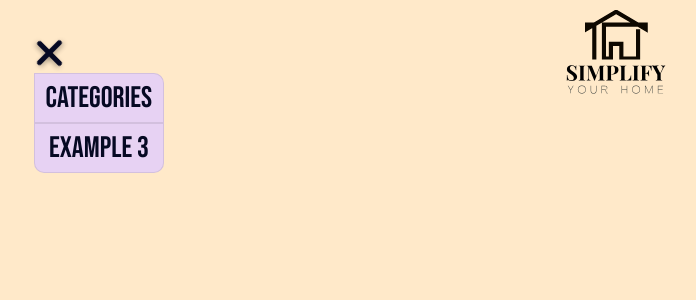
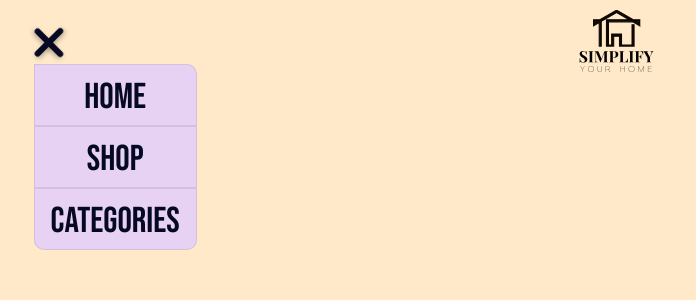
Before and after one commit to adambprograming/simplify-your-home, a Next.js app: page / in a window 1280 px wide. Both pictures are taken after a click on the element 73 px from the left and 53 px from the top of the page. Shown: the top 300 px of the page, without its empty margins (24-720 px from the left). Built offline with nearby package versions, Linux system fonts and the light colour scheme; a web font is replaced by a local one.

Commit message:
Make menu-dropdown reusable and added sublink option

```diff
--- a/app/globals.scss
+++ b/app/globals.scss
@@ -59,7 +59,6 @@ body{
 p {
     font-size: 1.6rem;
     font-family: var(--font-secondary), sans-serif;
-
 }
 
 h1 {
--- a/app/variables.scss
+++ b/app/variables.scss
@@ -18,6 +18,6 @@
 
 @media only screen and (min-width: 850px) {
     :root{
-        --multiplier: 2;
+        --multiplier: 1.5;
     }
 }
--- a/components/header/header.component.jsx
+++ b/components/header/header.component.jsx
@@ -8,16 +8,56 @@ import Image from "next/image";
 // Context
 
 // Componenets
-import MenuDropdown from "../menu-dropdown/menu-dropdown.component";
+import MenuDropdown from "../r-menu-dropdown/menu-dropdown.component";
 
 const Header = () => {
+  const menuDropDown = [
+    {
+      "content": "Home",
+      "itsScroll": false,
+      "href": "/",
+      "sublinksId": 0,
+      "sublinks": []
+    },
+    {
+      "content": "Shop",
+      "itsScroll": false,
+      "href": "/shop",
+      "sublinksId": 0,
+      "sublinks": []
+    },
+    {
+      "content": "Categories",
+      "itsScroll": false,
+      "href": "",
+      "sublinksId": 1,
+      "sublinks": [
+        {
+          "content": "Kitchen",
+          "itsScroll": false,
+          "href": "/shop?cat=kitchen",
+        },
+        {
+          "content": "Bathroom",
+          "itsScroll": false,
+          "href": "/shop?cat=bathroom",
+        },
+        {
+          "content": "Livingroom",
+          "itsScroll": false,
+          "href": "/shop?cat=livingroom",
+        }
+      ]
+    }
+  ]
+
   const handleLogoClick = () => {
     window.location.href = '/'
   }
   return (
     <header className="article-header">
       <div className="container-left">
-        <MenuDropdown></MenuDropdown>
+        <MenuDropdown links={menuDropDown} fontSize="24px" fontFamily="var(--font-primary), sans-serif" borderSize="1px" />
       </div>
       <div className="container-logo">
         <Image className="logo" src={Logo} alt="logo" onClick={handleLogoClick} />
--- a/components/menu-dropdown/menu-dropdown.component.jsx
+++ /dev/null
@@ -1,34 +0,0 @@
-'use client'
-// Styles
-import './menu-dropdown.styles.scss'
-// React Functions
-import { useState } from 'react';
-// Context
-
-const MenuDropdown = () => {
-
-  const [activeMenu, setActiveMenu] = useState(false);
-    const handleMenuClick = () => {
-      document.getElementsByClassName('menu-icon').item(0).classList.toggle('active');
-      document.getElementsByClassName('line-1').item(0).classList.remove('no-animation')
-      document.getElementsByClassName('line-2').item(0).classList.remove('no-animation')
-      document.getElementsByClassName('line-3').item(0).classList.remove('no-animation')
-      setActiveMenu(!activeMenu);
-    };
-    return (
-    <nav className='nav'>
-      <div className="menu-icon" onClick={() => {handleMenuClick()}}>
-        <div className="line-1 no-animation"></div>
-        <div className="line-2 no-animation"></div>
-        <div className="line-3 no-animation"></div>
-      </div>
-      <ul className={`dropdown ${activeMenu === true ? "active" : ""}`}>
-        {/* <li className='dropdown-item'><button onClick={() => {document.getElementById('article-categories').scrollIntoView({ behavior: 'smooth' }); activeMenu && handleMenuClick()}}><h5>{"Categories"}</h5></button></li> */}
-        <li className='dropdown-item'><button onClick={() => {document.getElementById('article-techstack').scrollIntoView({ behavior: 'smooth' }); activeMenu && handleMenuClick()}}><h5>{"Categories"}</h5></button></li>
-        <li className='dropdown-item'><button onClick={() => {document.getElementById('article-contact').scrollIntoView({ behavior: 'smooth' }); activeMenu && handleMenuClick()}}><h5>{"Example 3"}</h5></button></li>
-      </ul>
-    </nav>
-  )
-}
-
-export default MenuDropdown
--- a/components/r-btn-link/btn-link.component.jsx
+++ b/components/r-btn-link/btn-link.component.jsx
@@ -42,7 +42,7 @@ const Btn = ({
     >
       <span
         className="r-btn-bg"
-        style={{ opacity: opacity, borderRadius: `${borderRadius}` }}
+        style={{ opacity: opacity, borderRadius: `calc(${borderRadius} - 0.5 * ${borderRadius})` }}
       ></span>
       <span
         className="r-btn-text"
--- a/components/r-btn-link/btn-link.styles.scss
+++ b/components/r-btn-link/btn-link.styles.scss
@@ -1,6 +1,5 @@
 .r-btn{
     cursor: pointer;
-    // border: 1.5px solid var(--black-100);
     overflow: hidden;
     position: relative;
     background-color: transparent;
--- /dev/null
+++ b/components/r-menu-dropdown/menu-dropdown.component.jsx
@@ -0,0 +1,133 @@
+"use client";
+// Styles
+import "./menu-dropdown.styles.scss";
+// React Functions
+import { useState } from "react";
+
+/*
+INSTRUCTIONS
+  links         json with data
+    content       text of button
+    itsScroll     false(default, link to another page)/true(link to something on page)
+    href          target of button onClick (if itsScroll===true, href must be id of target element)
+    sublinksId    0 for link and 1/2/3 if link used to be for sublinks (first of it must have value of 1, second value of 2 and third value of 3)
+    sublinks      list of sublinks with params same as link (content, itsScroll, href)
+  fontSize      fontSize in px (* multiplier)
+  fontFamily    fontFamily (could be like var(--font-primary), if fonts are set in variables)
+  borderSize    size of border (default set to 1px)
+*/
+
+const MenuDropdown = ({ links, borderSize = "0px", fontSize, fontFamily }) => {
+  const [activeMenu, setActiveMenu] = useState(false);
+  const [activeSubMenu1, setActiveSubMenu1] = useState(false)
+  const [activeSubMenu2, setActiveSubMenu2] = useState(false)
+  const [activeSubMenu3, setActiveSubMenu3] = useState(false)
+  const handleMenuClick = () => {
+    document
+      .getElementsByClassName("menu-icon")
+      .item(0)
+      .classList.toggle("active");
+    document
+      .getElementsByClassName("line-1")
+      .item(0)
+      .classList.remove("no-animation");
+    document
+      .getElementsByClassName("line-2")
+      .item(0)
+      .classList.remove("no-animation");
+    document
+      .getElementsByClassName("line-3")
+      .item(0)
+      .classList.remove("no-animation");
+    if(activeMenu === true){
+      handleDisactiveMenu()
+    } else {
+      setActiveMenu(true)
+    }
+  };
+  const handleSubMenu = (index) => {
+    if(index === 1){
+      setActiveSubMenu1(!activeSubMenu1)
+      setActiveSubMenu2(false)
+      setActiveSubMenu3(false)
+    } else if (index === 2){
+      setActiveSubMenu2(!activeSubMenu2)
+      setActiveSubMenu1(false)
+      setActiveSubMenu3(false)
+    } else if (index === 3){
+      setActiveSubMenu3(!activeSubMenu3)
+      setActiveSubMenu1(false)
+      setActiveSubMenu2(false)
+    } else {
+      console.error("Need more subMenus!");
+    }
+  }
+  const handleDisactiveMenu = () => {
+    setActiveMenu(false)
+    setActiveSubMenu1(false)
+    setActiveSubMenu2(false)
+    setActiveSubMenu3(false)
+  }
+  return (
+    <nav className="nav">
+      <div
+        className="menu-icon"
+        onClick={() => {
+          handleMenuClick();
+        }}
+      >
+        <div className="line-1 no-animation"></div>
+        <div className="line-2 no-animation"></div>
+        <div className="line-3 no-animation"></div>
+      </div>
+      <ul className={`dropdown ${activeMenu === true ? "active" : ""}`}>
+        {links.map((link, index) => (
+          <li style={{ border: `${borderSize} solid var(--black-10)`, }} className="dropdown-item" key={index} >
+            <button
+              onClick={() => {
+                link.sublinksId !== 0
+                  ? (
+                    handleSubMenu(link.sublinksId)
+                  )
+                  : (link.itsScroll
+                  ? (document
+                      .getElementById(`#${link.href}`)
+                      .scrollIntoView({ behavior: "smooth" }) &&
+                    handleDisactiveMenu())
+                  : (window.location.href = `${link.href}`));
+              }}
+            >
+              <span style={{ fontFamily: fontFamily, fontSize: `calc(${fontSize} * var(--multiplier))` }} >{link.content}</span>
+            </button>
+            {
+                link.sublinksId > 0 && (
+                  <ul style={{ top: `calc(${index}px * ${document.querySelector('.nav .dropdown .dropdown-item') ? document.querySelector('.nav .dropdown .dropdown-item').clientHeight : 0} + 5px + ${index} * ${borderSize} * 2)`}} className={`dropdown${link.sublinksId} ${(((link.sublinksId === 1 && activeSubMenu1) === true) || ((link.sublinksId === 2 && activeSubMenu2) === true) || ((link.sublinksId === 3 && activeSubMenu3) === true)) ? ("active") : ("")}`}>
+                    {
+                      link.sublinks.map((sublink, index) => (
+                        <li style={{ border: `${borderSize} solid var(--black-10)`, }} className="dropdown-item" key={index}>
+                          <button
+                            onClick={() => {
+                              (link.itsScroll
+                                ? (document
+                                    .getElementById(`#${link.href}`)
+                                    .scrollIntoView({ behavior: "smooth" }) &&
+                                  handleDisactiveMenu())
+                                : (window.location.href = `${link.href}`));
+                            }}
+                          >
+                            <span style={{ fontFamily: fontFamily, fontSize: `calc(${fontSize} * var(--multiplier))` }} >{sublink.content}</span>
+                          </button>
+                        </li>
+                      ))
+                    }
+                  </ul>
+                )
+              }
+          </li>
+        ))}
+      </ul>
+    </nav>
+  );
+};
+
+export default MenuDropdown;
--- a/components/menu-dropdown/menu-dropdown.styles.scss
+++ b/components/r-menu-dropdown/menu-dropdown.styles.scss
@@ -10,8 +10,7 @@
       }
       .dropdown-item {
         background-color: var(--secondary-color);
-        padding: 0.5rem;
-        border: 0.1rem solid var(--black-10);
+        padding: 1rem 1rem 0.5rem 1rem;
         &:last-child{
           border-bottom-left-radius: 1rem;
           border-bottom-right-radius: 1rem;
@@ -19,18 +18,27 @@
         &:first-child{
           border-top-right-radius: 1rem;
         }
+        button {
+          color: var(--text-color);
+          border: none;
+          cursor: pointer;
+          background-color: transparent;
+          text-align: center;
+          h5:hover{
+              transform: scale(1.05) translate3d(1,0,0);
+              color: var(--ascent-color);
+          }
+        }
+        .dropdown1, .dropdown2, .dropdown3 {
+          display: none;
+          position: absolute;
+          list-style-type: none;
+          left: 100%;
+          &.active{
+            display: block;
+          }
+        }
       }
-    }
-    .dropdown-item button h5:hover{
-      transform: scale(1.05) translate3d(1,0,0);
-      color: var(--ascent-color);
-  }
-    .dropdown-item button {
-      color: var(--text-color);
-      border: none;
-      cursor: pointer;
-      background-color: transparent;
-      text-align: center;
     }
   }
 
@@ -159,9 +167,13 @@
 
   @media only screen and (min-width: 850px) {
     .nav{
-        --multiplier: 1.31;
-        &:hover .dropdown{
+        &:hover .dropdown {
           display: block;
+          .dropdown-item:hover {
+            .dropdown1, .dropdown2, .dropdown3{
+              display: block;
+            }
+          }
         }
     }
     .menu-icon:hover {
```
Also changed, not shown: app/not-found.jsx (+22 -5 lines), app/shop/page.jsx (added), app/shop/page.scss (added).
